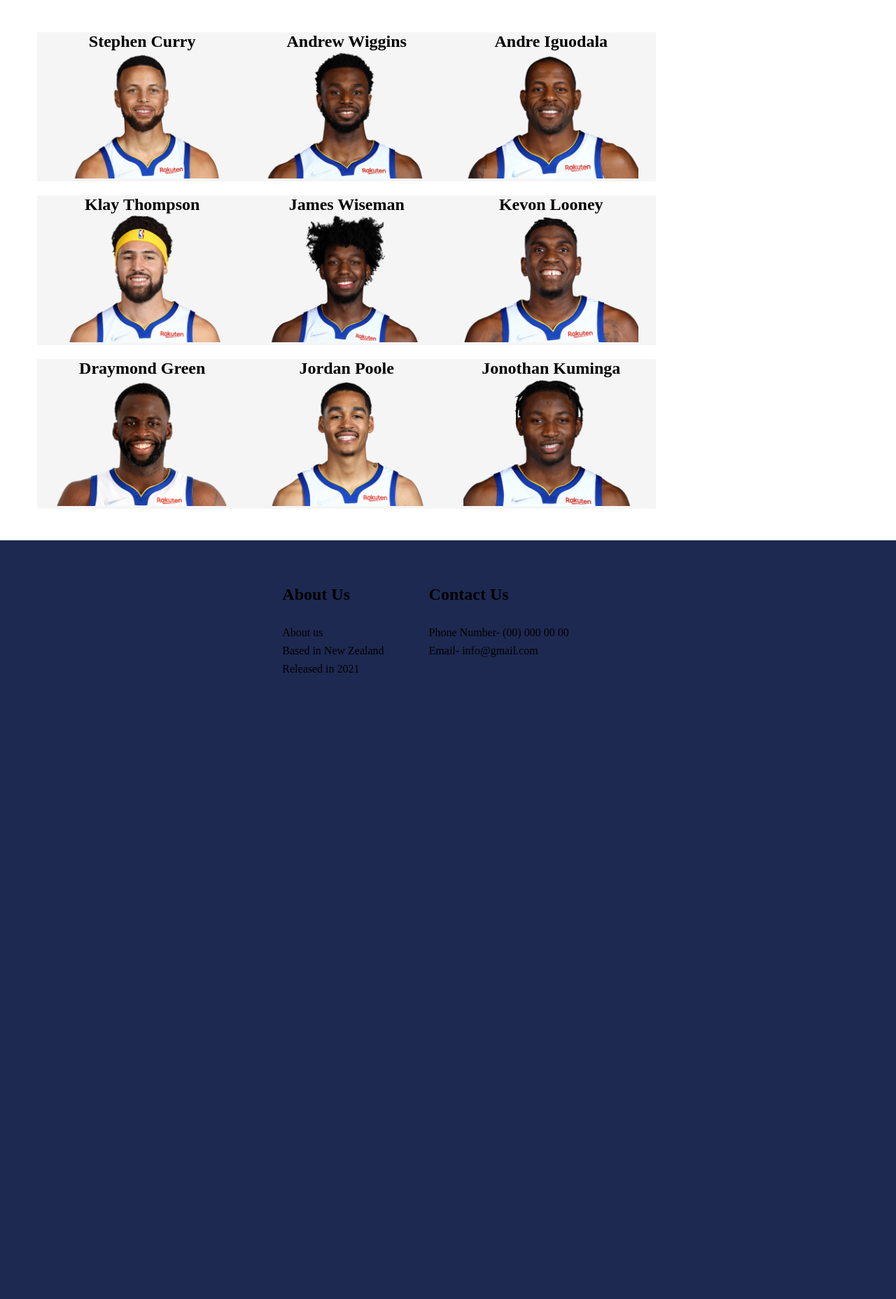
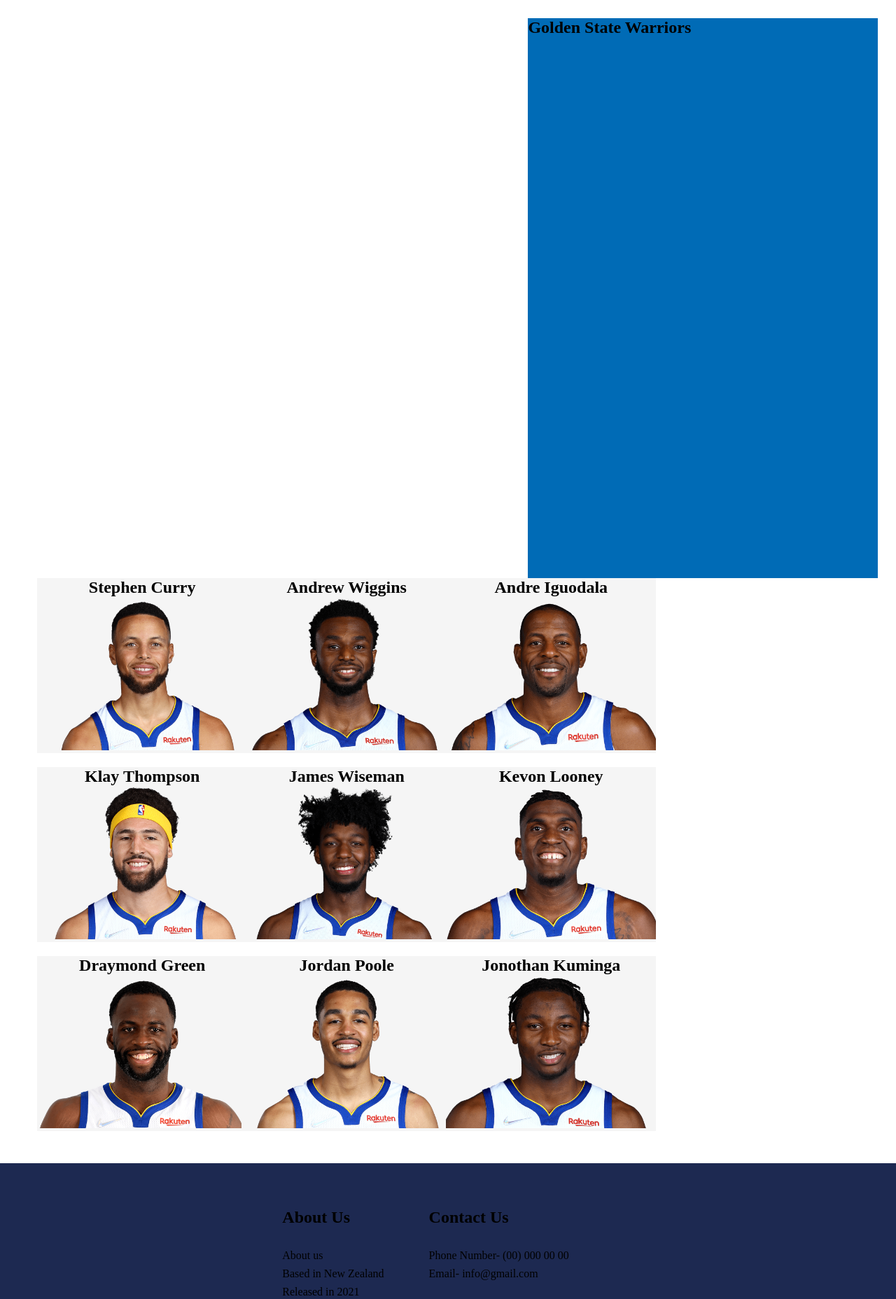
Before and after one commit to JoelFox19/13DTP-NBA-Reference, a Flask app: a page that uses application/templates/team.html in a window 1280 px wide. Shown: the part 64-1920 px from the top of the page at 70% size. Before the commit the page ends 1025 px from the top, so only its background shows below. Run offline with Flask 2, Linux system fonts and the light colour scheme; data comes from the database, SQL or seed files in the repository.

Commit message:
adding a box for each team

```diff
--- a/application/static/css/style.css
+++ b/application/static/css/style.css
@@ -147,6 +147,19 @@ nav{
     width: 100%;
   }
 
+  .web-2img{
+    background-position: center;
+    background-size: cover;
+    height: 100%;
+    width: 100%;
+  }
+
+  .web-2img img{
+    height: 100%;
+    width: 100%;
+  }
+
+
   .web-table{
     width: 300px;
     height: 80%;
@@ -163,6 +176,16 @@ nav{
 
   .web-table:hover{
     transform: scale(1.05);
+  }
+
+  .web-team{
+    width: 500px;
+    height: 800px;
+    float: right;
+    background-color: #006bb6;
+    position: relative;
+    cursor: pointer;
+
   }
 
   .web-info{
@@ -285,3 +308,15 @@ nav{
       margin-top: 32px;
     }
   }
+
+  textarea{
+    height: 100%;
+    margin-left: 80%;
+    margin-top: -45%;
+    resize: none;
+    color: black;
+    background-color: #F5F5F5;
+    font-family: arial,sans-serif;
+
+    border: none;
+  }
--- a/application/templates/team.html
+++ b/application/templates/team.html
@@ -1,19 +1,22 @@
 {% extends 'layout.html' %}
 {% block content %}
-
 <div class="web-section">
+  <div class="web-team">
+  <h2>{{team_id[1]}}</h2>
+</div>
   <ul class="web-tablegrid">
 {% for player in players %}
-
     <div class="web-table">
-    <div class="web-img">
+    <div class="web-2img">
         <h2>{{player[1]}}</h2>
       <img src="/static/css/images/{{player[4]}}">
     </div>
   </div>
 
 
+
 {% endfor %}
+
   </ul>
 </div>
 {% endblock %}
```
